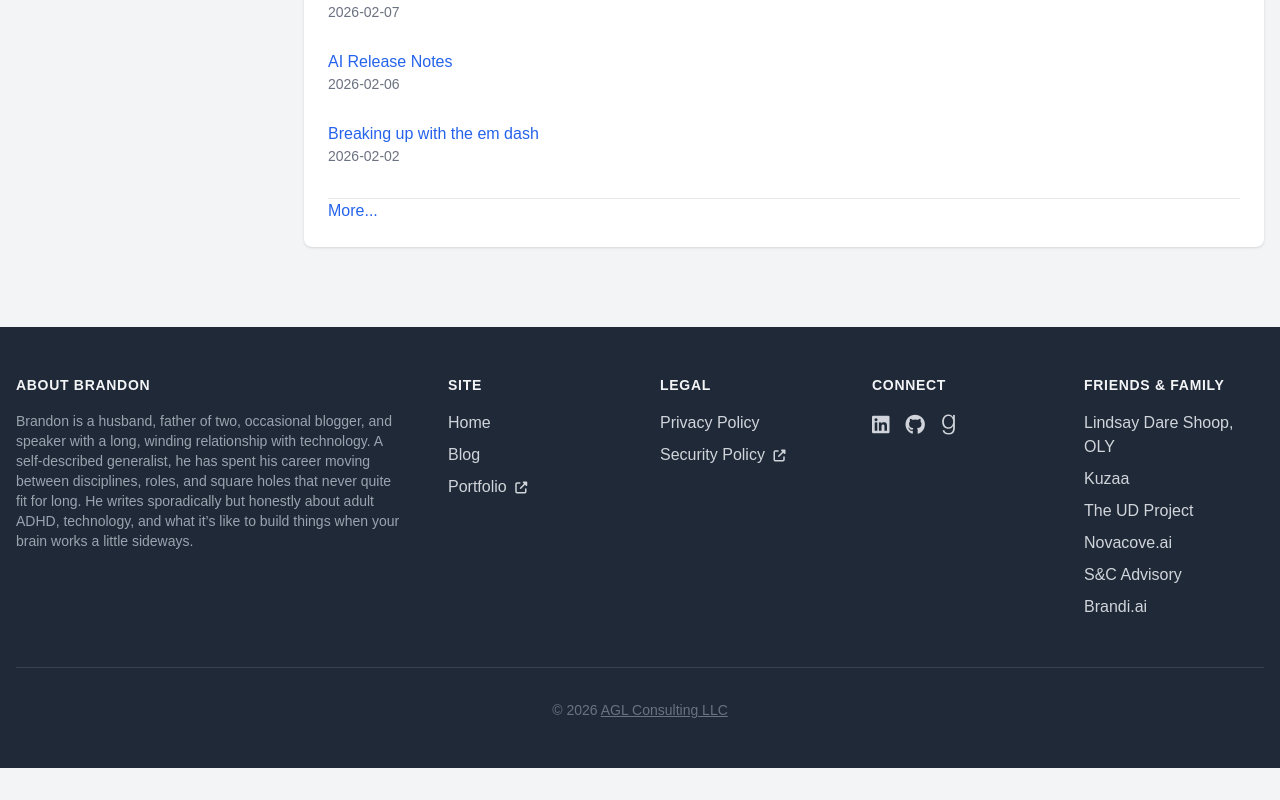
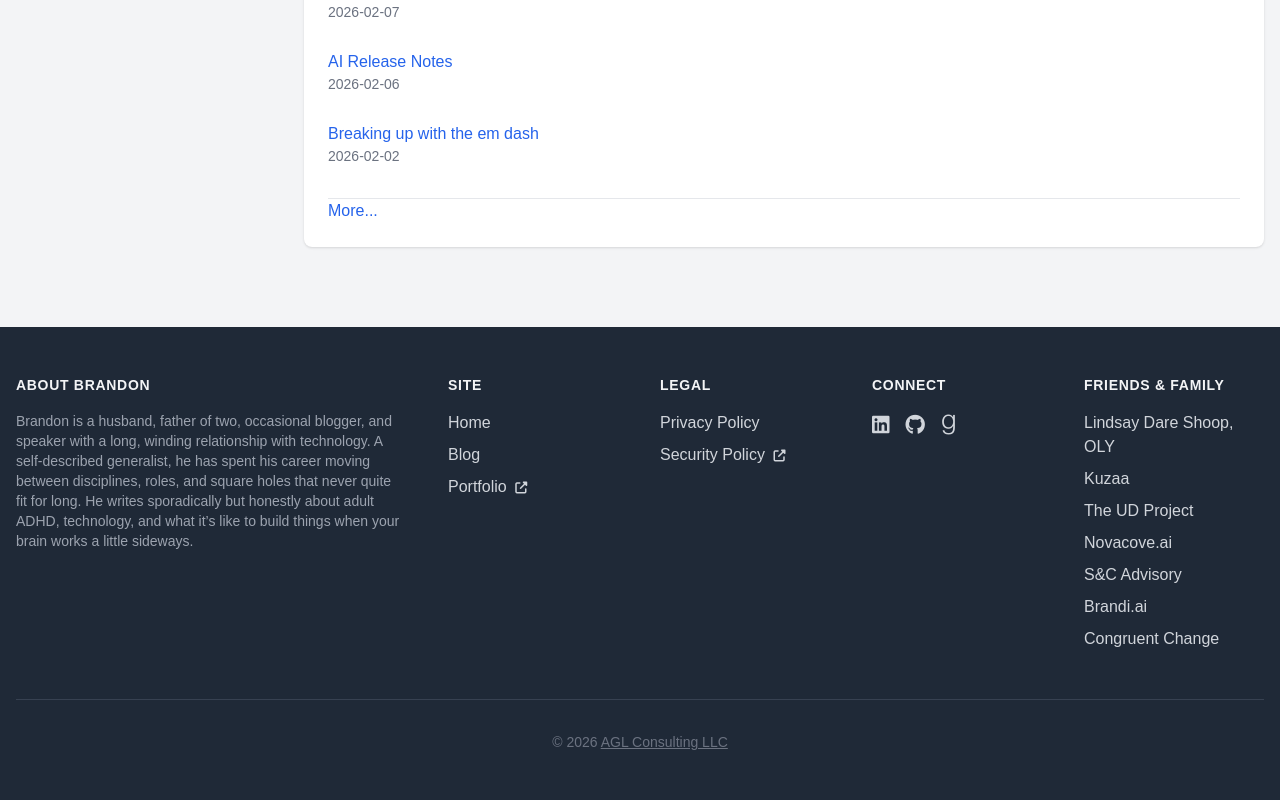
Before and after one commit to 1shooperman/1shooperman.github.io, a Next.js app: page / in a window 1280 px wide. Shown: the part 390-1190 px from the top of the page. Before the commit the page ends 1158 px from the top, so only its background shows below. Built offline with nearby package versions, Linux system fonts and the light colour scheme; no server answers.

Commit message:
feat: add congruent change link

```diff
--- a/src/app/layout.tsx
+++ b/src/app/layout.tsx
@@ -305,6 +305,17 @@ export default function RootLayout({ children }: { children: React.ReactNode })
                       Brandi.ai
                     </a>
                   </li>
+                  <li>
+                    <a
+                      href="https://www.congruentchange.com/"
+                      target="_blank"
+                      rel="noopener noreferrer"
+                      className="hover:text-white transition"
+                      aria-label="Congruent Change (opens in new tab)"
+                    >
+                      Congruent Change
+                    </a>
+                  </li>
                 </ul>
                 </div>
               </div>
```
